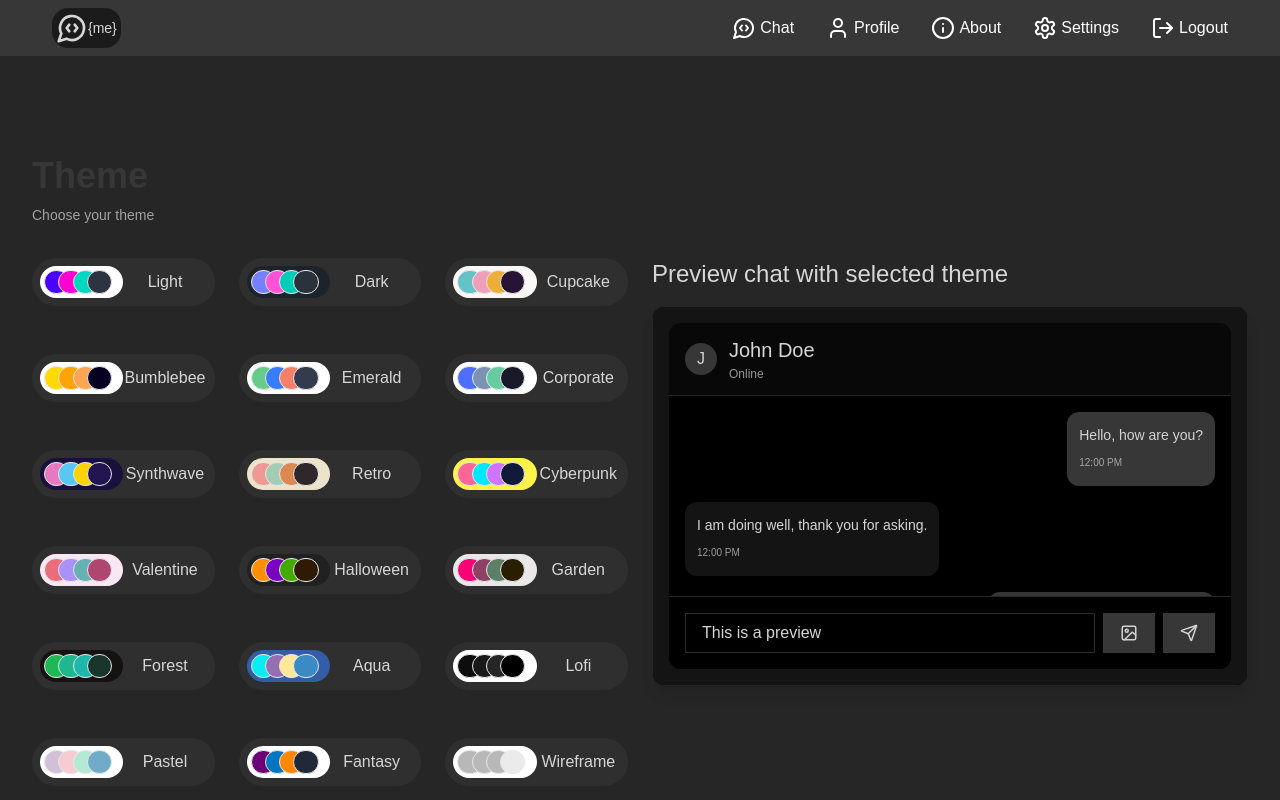
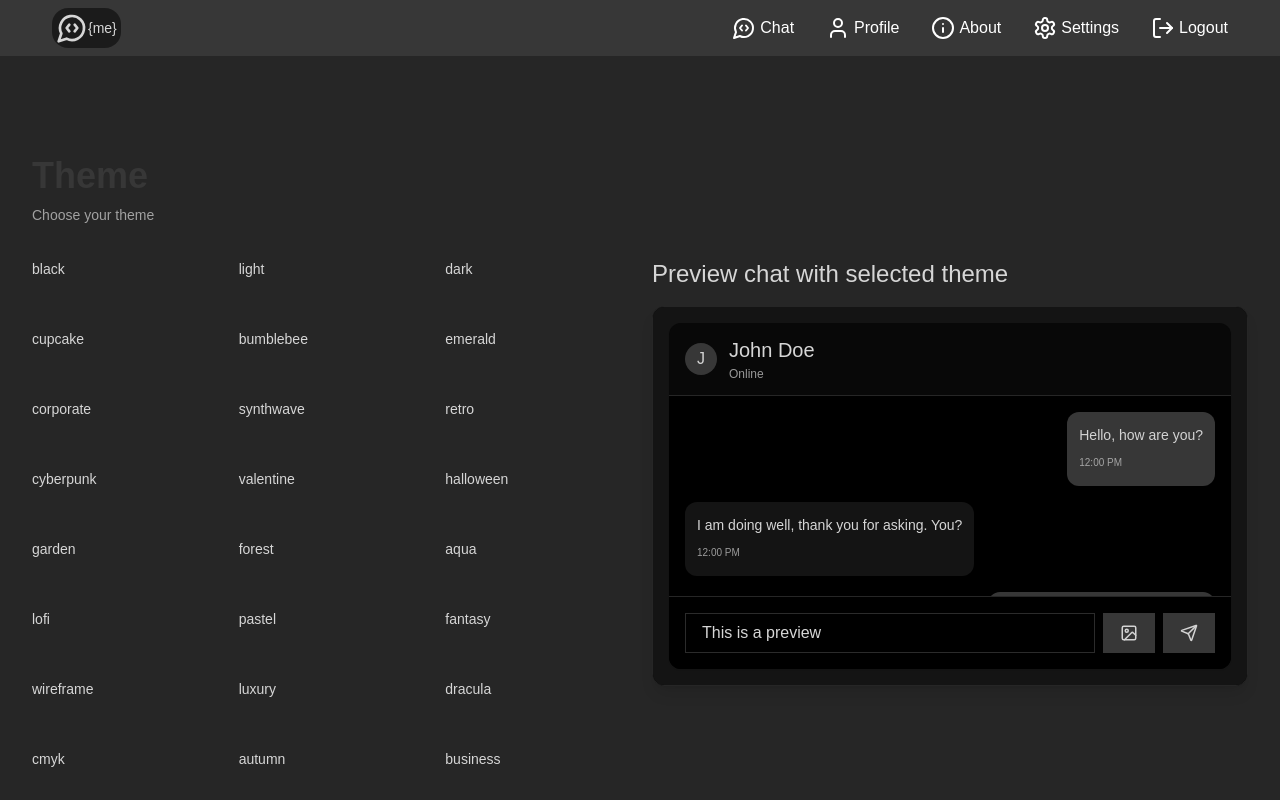
Before and after one commit to AlexLeiba/Chat-me-full-stack-app, a Next.js app in the folder frontend/: page /dashboard/settings in a window 1280 px wide. Shown: the top 800 px of the page. Built offline with nearby package versions, Linux system fonts and the light colour scheme; no server answers.

Commit message:
clean up

```diff
--- a/frontend/app/(pages)/dashboard/settings/page.tsx
+++ b/frontend/app/(pages)/dashboard/settings/page.tsx
@@ -1,13 +1,13 @@
 'use client';
 import { Col, Container, Row } from '@/components/UI/Grid';
-import useGlobalTeamStore from '@/store/useThemeStore';
+// import useGlobalTeamStore from '@/store/useThemeStore';
 import React from 'react';
 import { THEMES_LIST } from '../../../../consts/index';
 import { Spacer } from '@/components/UI/spacer/spacer';
 import ReviewChatThemeSection from '@/components/PreviewChatThemeSection/ReviewChatThemeSection';
 
 function Page() {
-  const { globalTheme, setGlobalTheme } = useGlobalTeamStore();
+  // const { globalTheme, setGlobalTheme } = useGlobalTeamStore();
   return (
     <Container>
       <Row>
@@ -24,7 +24,8 @@ function Page() {
           <Row>
             {THEMES_LIST.map((themeListed, index) => (
               <Col lg={4} md={2} sm={2} key={index}>
-                <button
+                <p>{themeListed}</p>
+                {/* <button
                   onClick={() => setGlobalTheme(themeListed)}
                   className={`${
                     globalTheme === themeListed
@@ -46,7 +47,7 @@ function Page() {
                   <span className='text-base-content/100 font-medium truncate w-full text-center'>
                     {themeListed.charAt(0).toUpperCase() + themeListed.slice(1)}
                   </span>
-                </button>
+                </button> */}
               </Col>
             ))}
           </Row>
--- a/frontend/consts/index.js
+++ b/frontend/consts/index.js
@@ -1,4 +1,5 @@
 export const THEMES_LIST = [
+  'black',
   'light',
   'dark',
   'cupcake',
@@ -17,7 +18,6 @@ export const THEMES_LIST = [
   'pastel',
   'fantasy',
   'wireframe',
-  'black',
   'luxury',
   'dracula',
   'cmyk',
@@ -43,7 +43,7 @@ export const PREVIEW_THEME_MESSAGES = [
   },
   {
     id: '2',
-    message: 'I am doing well, thank you for asking.',
+    message: 'I am doing well, thank you for asking. You?',
     sender: 'Jane Doe',
     createdAt: '2023-01-02T00:00:00.000Z',
     isSent: false,
```
